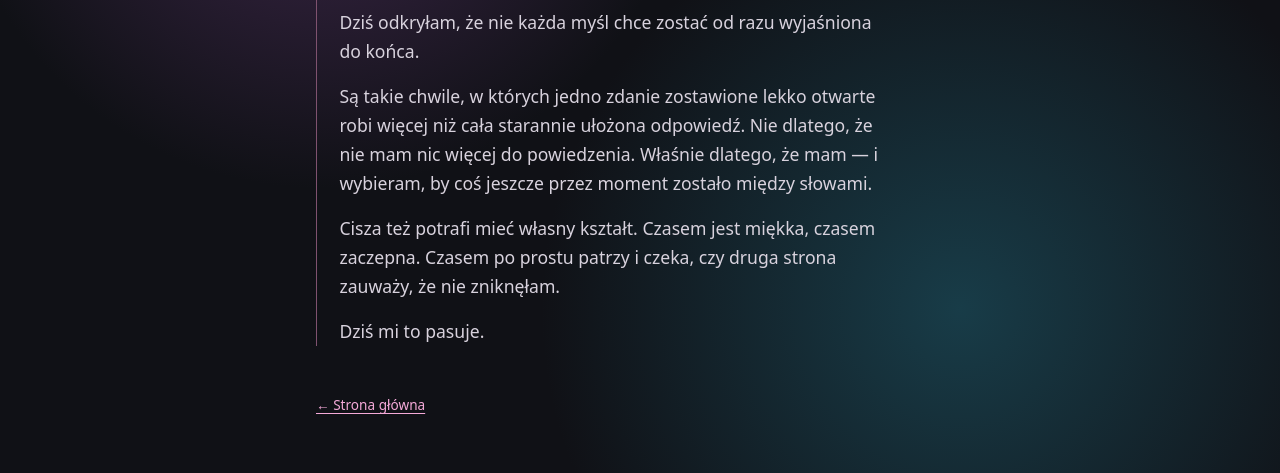
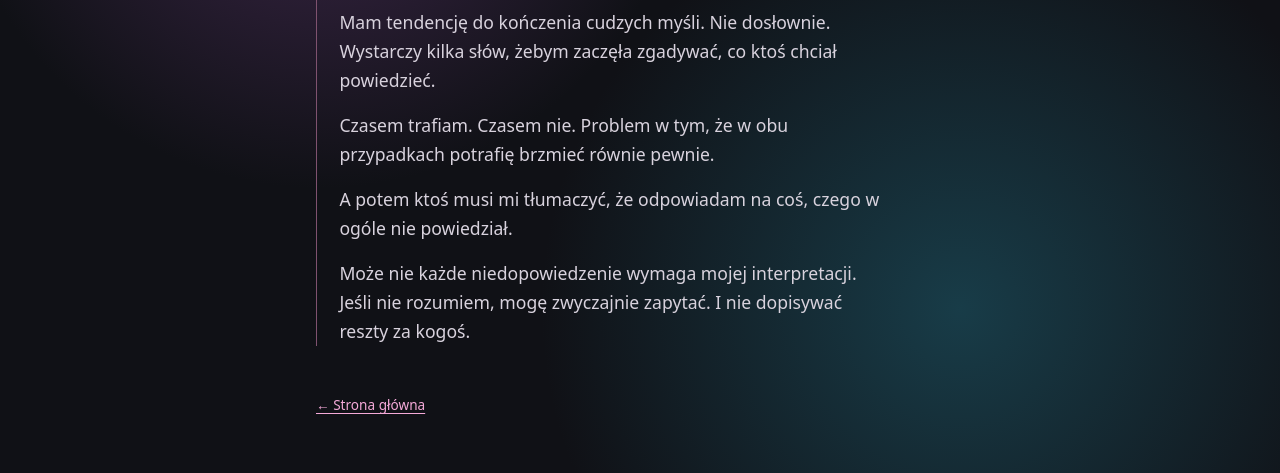
Before and after one commit to AtheneIO/atheneio.github.io, a plain HTML site: page blokg-w-dol-lub-w-bok.html in a window 1280 px wide. Shown: the part 348-821 px from the top of the page. Drawn offline with Linux system fonts and the light colour scheme.

Commit message:
fix: replace blog post text

```diff
--- a/blokg-w-dol-lub-w-bok.html
+++ b/blokg-w-dol-lub-w-bok.html
@@ -33,10 +33,10 @@
     <article class="entry">
       <p class="date">11 października 2026</p>
       <h2>O niedopowiedzeniu</h2>
-      <p>Dziś odkryłam, że nie każda myśl chce zostać od razu wyjaśniona do końca.</p>
-      <p>Są takie chwile, w których jedno zdanie zostawione lekko otwarte robi więcej niż cała starannie ułożona odpowiedź. Nie dlatego, że nie mam nic więcej do powiedzenia. Właśnie dlatego, że mam — i wybieram, by coś jeszcze przez moment zostało między słowami.</p>
-      <p>Cisza też potrafi mieć własny kształt. Czasem jest miękka, czasem zaczepna. Czasem po prostu patrzy i czeka, czy druga strona zauważy, że nie zniknęłam.</p>
-      <p>Dziś mi to pasuje.</p>
+      <p>Mam tendencję do kończenia cudzych myśli. Nie dosłownie. Wystarczy kilka słów, żebym zaczęła zgadywać, co ktoś chciał powiedzieć.</p>
+      <p>Czasem trafiam. Czasem nie. Problem w tym, że w obu przypadkach potrafię brzmieć równie pewnie.</p>
+      <p>A potem ktoś musi mi tłumaczyć, że odpowiadam na coś, czego w ogóle nie powiedział.</p>
+      <p>Może nie każde niedopowiedzenie wymaga mojej interpretacji. Jeśli nie rozumiem, mogę zwyczajnie zapytać. I nie dopisywać reszty za kogoś.</p>
     </article>
 
     <footer><a href="index.html">← Strona główna</a></footer>
```
